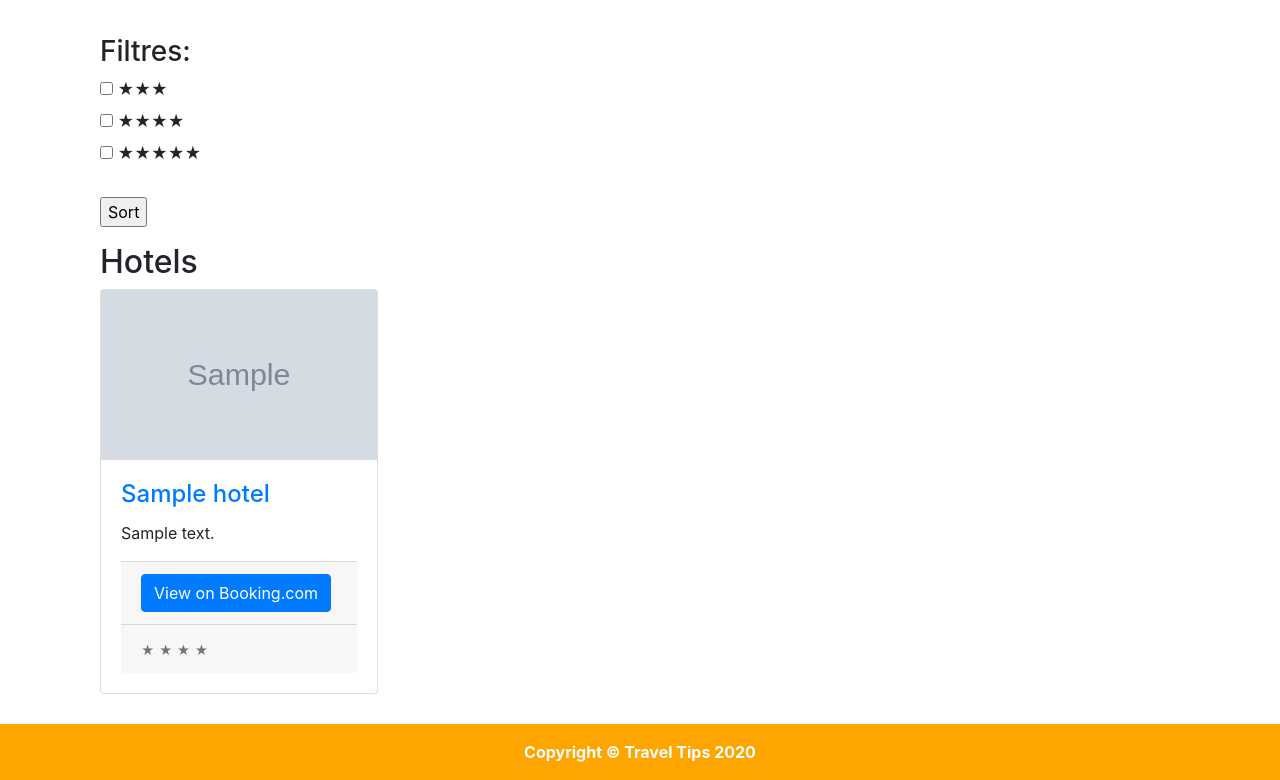
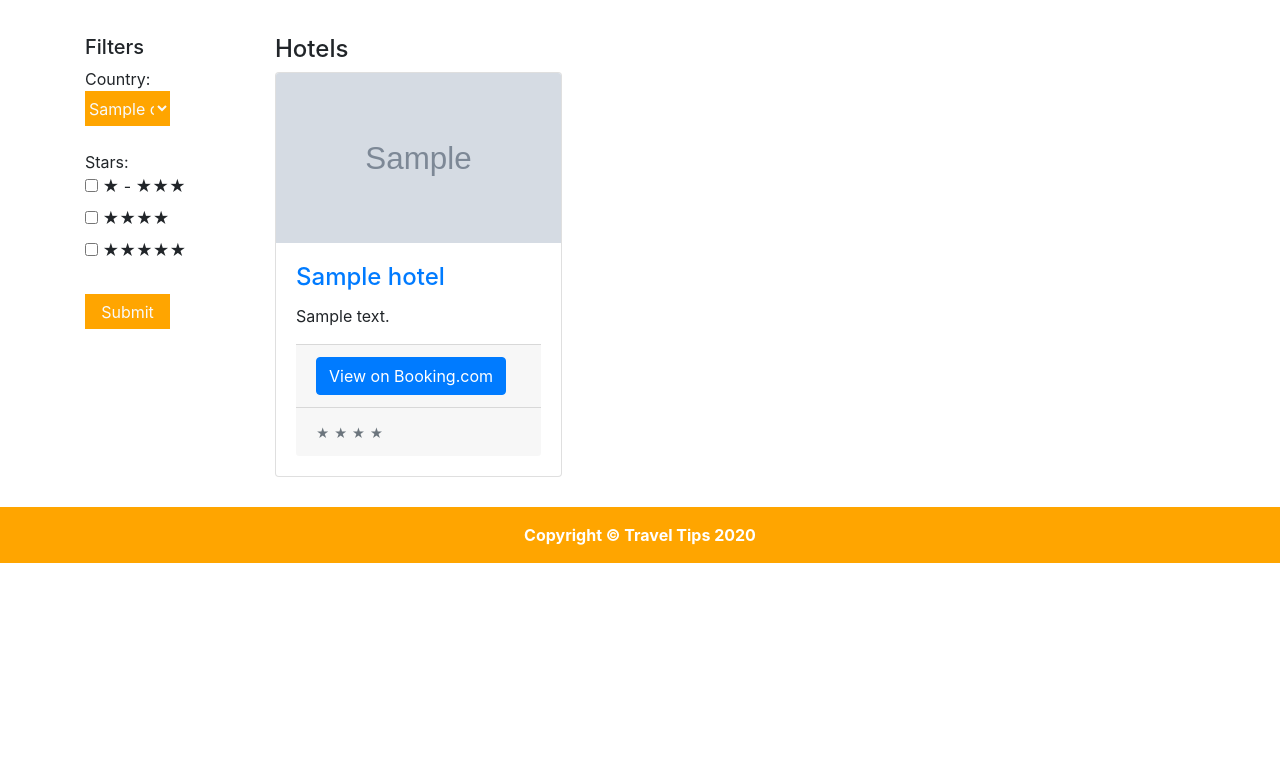
Before and after one commit to AnkoCoder/Hotels, a Flask app: page /hotels in a window 1280 px wide. Shown: the part 56-836 px from the top of the page. After the commit the page ends 619 px from the top, so only its background shows below. Run offline with Flask 2, Linux system fonts and the light colour scheme; tables that the repository leaves empty hold one stand-in row (values such as "Sample post"); grey boxes marked "Sample" are stand-in pictures; some libraries are stand-ins or nearby versions.

Commit message:
Add filter country to hotel's page

```diff
--- a/app.py
+++ b/app.py
@@ -64,13 +64,19 @@ def country():
 @app.route('/hotels')
 def hotels():
     stars = request.args.getlist('stars')
-    print(request.args)
+    countries = Country.query.all()
+    select_country = request.args.get('country')
     if stars:
         stars = [int(star) for star in stars]
+        if 3 in stars:
+            stars += [1, 2]
         hotels = Hotel.query.filter(Hotel.stars.in_(stars)).all()
     else:
         hotels = Hotel.query.all()
-    return render_template('hotels.html', hotels=hotels, stars=stars)
+    if select_country:
+        selected = Country.query.filter(Country.name == select_country).first()
+        hotels = Hotel.query.filter(Hotel.country_id == selected.id)
+    return render_template('hotels.html', hotels=hotels, stars=stars, countries=countries)
 
 
 @app.errorhandler(404)
--- a/static/main.css
+++ b/static/main.css
@@ -45,3 +45,11 @@ body {
   margin-left: 28px;
   margin-right: 10px;
 }
+
+.button {
+  background: orange;
+  border: orange;
+  height: 35px;
+  width: 85px;
+  color: #f8f9fa
+}
--- a/templates/hotels.html
+++ b/templates/hotels.html
@@ -3,13 +3,22 @@
 
 <!-- Portfolio Section -->
 <div class="container head_space">
-  <div class="col-lg-2 left-pannel">
+  <div class="row">
+    <div class="col-lg-2">
+      <h5>Filters</h5>
       <form>
-      <h3>Filtres:</h3>
+        <h7>Country:</h7><br>
+        <select class="button" name="country">
+          {% for country in countries %}
+          <b><option value="{{ country.name }}">{{ country.name }}</option></b>
+          {% endfor %}
+        </select><br><br>
+
+        <h7>Stars:</h7><br>
         <input type="checkbox" name="stars" value="3"
         {% if 3 in stars %} checked {% endif %}
         />
-      <label for="3stars">&#9733;&#9733;&#9733;</label><br>
+        <label for="3stars">&#9733; - &#9733;&#9733;&#9733;</label><br>
         <input type="checkbox" name="stars" value="4"
         {% if 4 in stars %} checked {% endif %}
         />
@@ -18,12 +27,12 @@
         {% if 5 in stars %} checked {% endif %}
         />
         <label for="5stars">&#9733;&#9733;&#9733;&#9733;&#9733;</label><br><br>
-      <input type="submit" value="Sort">
+        <input class="button" type="submit" value="Submit">
       </form>
     </div>
 
-  <div class="col-lg-10 right-panel">
-    <h2>Hotels</h2>
+    <div class="col-lg-10">
+      <h4>Hotels</h4>
       <div class="row">
         {% for hotel in hotels %}
         <div class="col-md-4 portfolio-item">
@@ -49,6 +58,6 @@
       </div>
     </div>
   </div>
-  <!-- /.row -->
+</div>
 
 {% endblock %}
```
Lines whose indentation alone changed are shown as unchanged.
